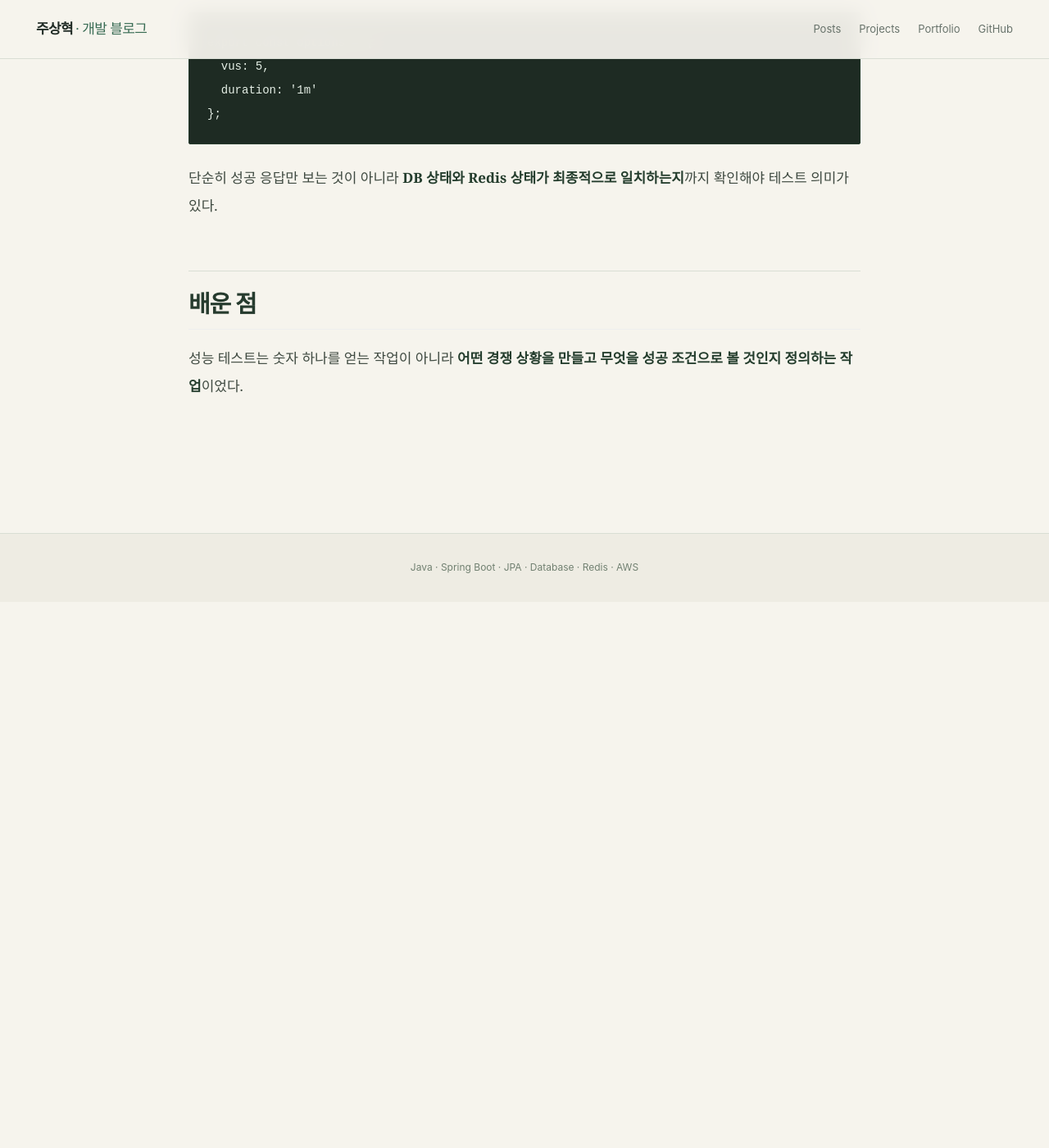
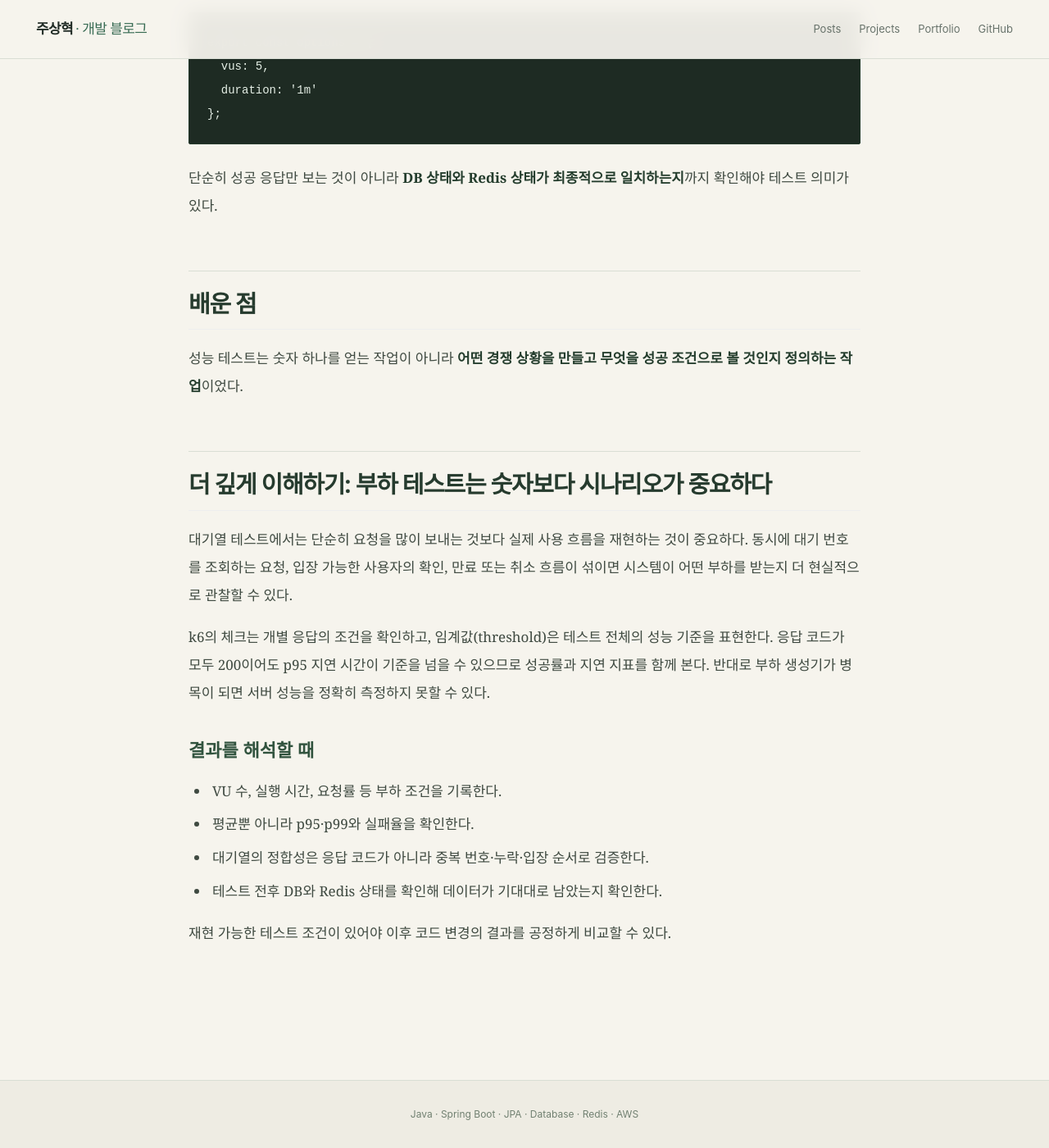
Before and after one commit to zuzusnasna/zuzusnasna.github.io, a Jekyll site: the page built from _posts/2026-10-25-smartticketing-k6-queue.md, in a window 1280 px wide and 1400 px high, scrolled down 1005 px. Shown: the whole window at 82% size. Built offline with Jekyll 4.4.1, drawn with Linux system fonts in a browser that asks for light colours; before the commit the page ends 1739 px from its top, so only the background shows below that.

Commit message:
docs: expand project notes with tradeoffs and validation

```diff
--- a/_posts/2026-10-25-smartticketing-k6-queue.md
+++ b/_posts/2026-10-25-smartticketing-k6-queue.md
@@ -31,3 +31,17 @@ export const options = {
 ## 배운 점
 
 성능 테스트는 숫자 하나를 얻는 작업이 아니라 **어떤 경쟁 상황을 만들고 무엇을 성공 조건으로 볼 것인지 정의하는 작업**이었다.
+
+## 더 깊게 이해하기: 부하 테스트는 숫자보다 시나리오가 중요하다
+
+대기열 테스트에서는 단순히 요청을 많이 보내는 것보다 실제 사용 흐름을 재현하는 것이 중요하다. 동시에 대기 번호를 조회하는 요청, 입장 가능한 사용자의 확인, 만료 또는 취소 흐름이 섞이면 시스템이 어떤 부하를 받는지 더 현실적으로 관찰할 수 있다.
+
+k6의 체크는 개별 응답의 조건을 확인하고, 임계값(threshold)은 테스트 전체의 성능 기준을 표현한다. 응답 코드가 모두 200이어도 p95 지연 시간이 기준을 넘을 수 있으므로 성공률과 지연 지표를 함께 본다. 반대로 부하 생성기가 병목이 되면 서버 성능을 정확히 측정하지 못할 수 있다.
+
+### 결과를 해석할 때
+- VU 수, 실행 시간, 요청률 등 부하 조건을 기록한다.
+- 평균뿐 아니라 p95·p99와 실패율을 확인한다.
+- 대기열의 정합성은 응답 코드가 아니라 중복 번호·누락·입장 순서로 검증한다.
+- 테스트 전후 DB와 Redis 상태를 확인해 데이터가 기대대로 남았는지 확인한다.
+
+재현 가능한 테스트 조건이 있어야 이후 코드 변경의 결과를 공정하게 비교할 수 있다.
```
